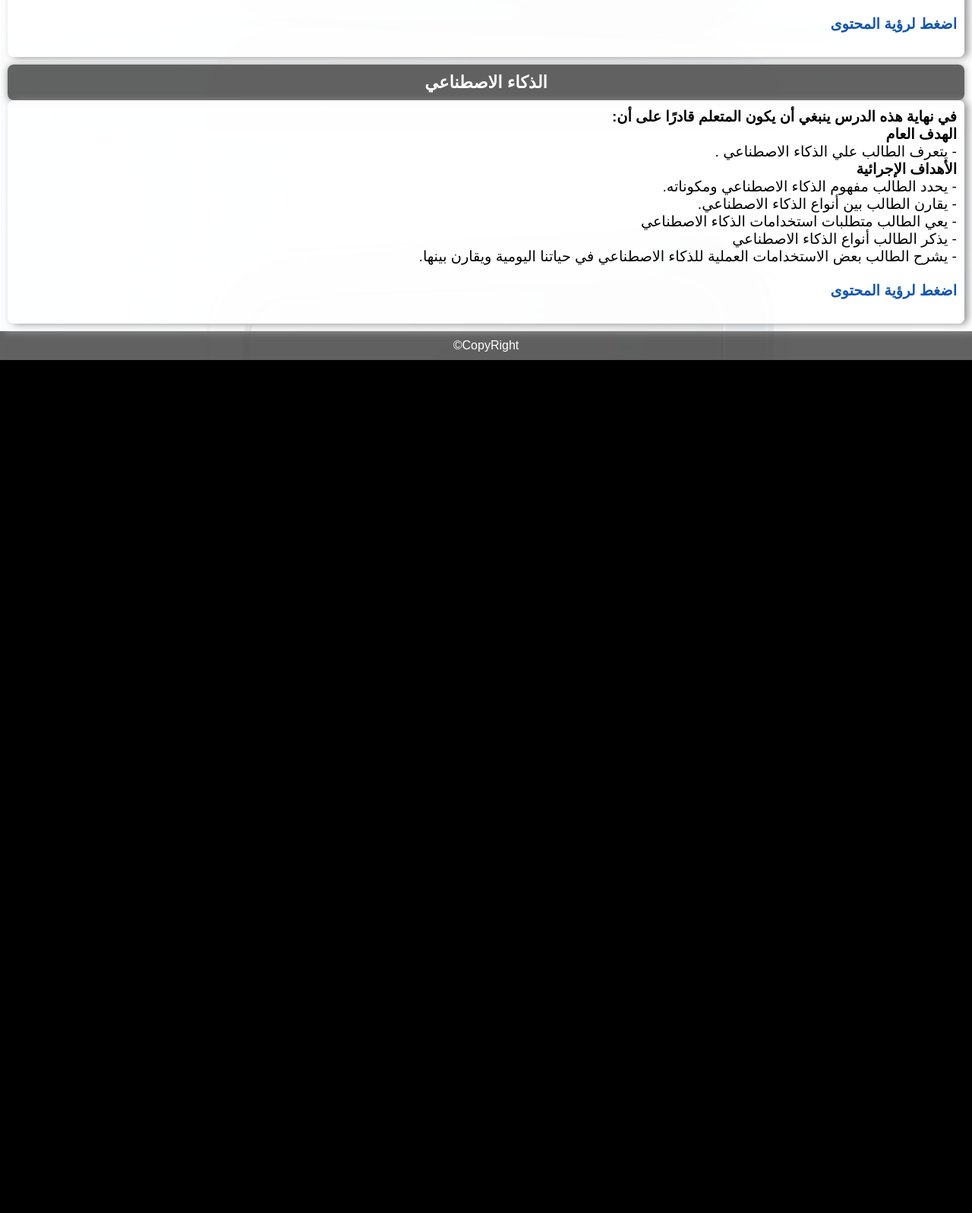
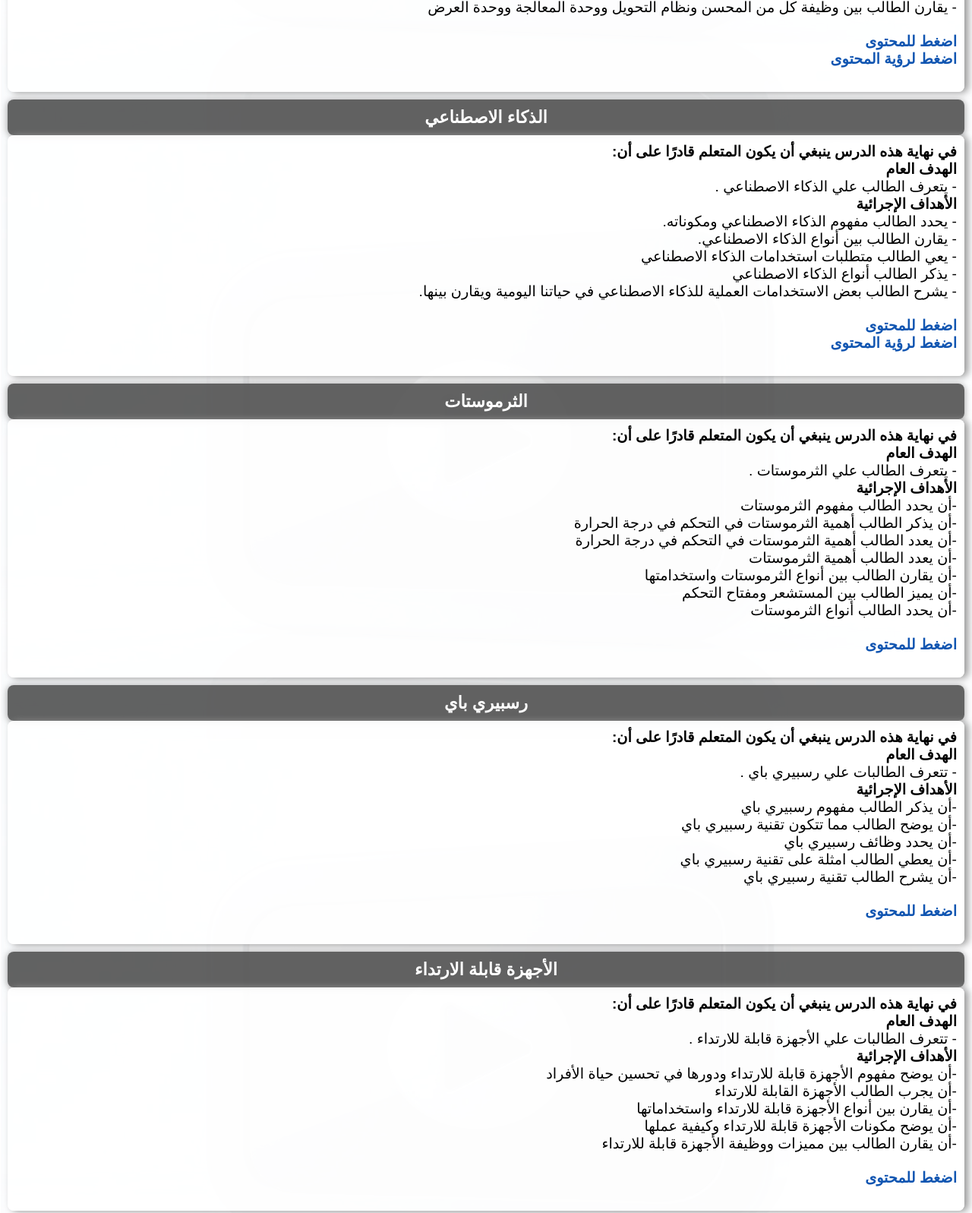
Before and after one commit to edigitalegy/site110, a plain HTML site: page learning/2learn/index.html in a window 1280 px wide. Shown: the part 627-2224 px from the top of the page at 76% size. Before the commit the page ends 1101 px from the top, so only its background shows below. Drawn offline with Linux system fonts and the light colour scheme.

Commit message:
Update index.html

```diff
--- a/learning/2learn/index.html
+++ b/learning/2learn/index.html
@@ -28,6 +28,7 @@
                     <br />-  يحدد وظائف انترنت الاشياء
                   </p>
                   <br />
+                  <p class="page"><a style="font-weight: bold;" href="./lessons/lesson1.pdf"> اضغط للمحتوى</a></p>
                   <p class="page"><a style="font-weight: bold;" href="./1interactive video/index.html"> اضغط لرؤية المحتوى</a></p>
                   <br />
                 </section>
@@ -49,6 +50,7 @@
                   <br />- يقارن الطالب بين  وظيفة كل من المحسن ونظام التحويل ووحدة المعالجة ووحدة العرض
                 </p>
                 <br />
+                <p class="page"><a style="font-weight: bold;" href="./lessons/lesson2.pdf"> اضغط للمحتوى</a></p>
                 <p class="page"><a style="font-weight: bold;" href="./2interactive video/index.html"> اضغط لرؤية المحتوى</a></p>
                 <br />
               </section>
@@ -70,10 +72,76 @@
                 <br />- يشرح الطالب بعض الاستخدامات العملية للذكاء الاصطناعي في حياتنا اليومية ويقارن بينها.
               </p>
               <br />
+              <p class="page"><a style="font-weight: bold;" href="./lessons/lesson3.pdf"> اضغط للمحتوى</a></p>
               <p class="page"><a style="font-weight: bold;" href="./3interactive video/index.html"> اضغط لرؤية المحتوى</a></p>
               <br />
             </section>
         </article>
+
+        <article>
+          <header>
+          <h3 id="part3" style="text-align: center;">الثرموستات</h3>
+          </header>
+          <section>
+            <p><h4>في نهاية هذه الدرس ينبغي أن يكون المتعلم قادرًا على أن:</h4>
+              <a style="font-weight: bold;">الهدف العام</a>
+              <br />- يتعرف الطالب علي الثرموستات .
+              <br /><a style="font-weight: bold;">الأهداف الإجرائية</a>
+              <br />-أن يحدد الطالب مفهوم الثرموستات
+              <br />-أن يذكر  الطالب أهمية الثرموستات في التحكم في درجة الحرارة
+              <br />-أن يعدد الطالب أهمية  الثرموستات في التحكم في درجة الحرارة
+              <br />-أن يعدد الطالب أهمية الثرموستات
+              <br />-أن يقارن الطالب بين أنواع الثرموستات واستخدامتها
+              <br />-أن يميز الطالب بين المستشعر ومفتاح التحكم
+              <br />-أن يحدد الطالب أنواع الثرموستات
+            </p>
+            <br />
+            <p class="page"><a style="font-weight: bold;" href="./lessons/lesson4.pdf"> اضغط للمحتوى</a></p>
+            <br />
+          </section>
+      </article>
+
+      <article>
+        <header>
+        <h3 id="part3" style="text-align: center;">رسبيري باي</h3>
+        </header>
+        <section>
+          <p><h4>في نهاية هذه الدرس ينبغي أن يكون المتعلم قادرًا على أن:</h4>
+            <a style="font-weight: bold;">الهدف العام</a>
+            <br />- تتعرف الطالبات علي رسبيري باي .
+            <br /><a style="font-weight: bold;">الأهداف الإجرائية</a>
+            <br />-أن يذكر الطالب مفهوم رسبيري باي
+            <br />-أن يوضح الطالب مما تتكون تقنية رسبيري باي
+            <br />-أن يحدد وظائف  رسبيري باي
+            <br />-أن يعطي  الطالب  امثلة على تقنية رسبيري باي
+            <br />-أن يشرح الطالب تقنية رسبيري باي
+          </p>
+          <br />
+          <p class="page"><a style="font-weight: bold;" href="./lessons/lesson5.pdf"> اضغط للمحتوى</a></p>
+          <br />
+        </section>
+    </article>
+
+    <article>
+      <header>
+      <h3 id="part3" style="text-align: center;">الأجهزة قابلة الارتداء</h3>
+      </header>
+      <section>
+        <p><h4>في نهاية هذه الدرس ينبغي أن يكون المتعلم قادرًا على أن:</h4>
+          <a style="font-weight: bold;">الهدف العام</a>
+          <br />- تتعرف الطالبات علي الأجهزة قابلة للارتداء .
+          <br /><a style="font-weight: bold;">الأهداف الإجرائية</a>
+          <br />-أن يوضح مفهوم الأجهزة قابلة للارتداء ودورها في تحسين حياة الأفراد
+          <br />-أن يجرب الطالب الأجهزة القابلة للارتداء
+          <br />-أن يقارن بين أنواع الأجهزة قابلة للارتداء واستخداماتها
+          <br />-أن يوضح مكونات الأجهزة قابلة للارتداء وكيفية عملها
+          <br />-أن يقارن الطالب بين مميزات ووظيفة الأجهزة قابلة للارتداء
+        </p>
+        <br />
+        <p class="page"><a style="font-weight: bold;" href="./lessons/lesson6.pdf"> اضغط للمحتوى</a></p>
+        <br />
+      </section>
+  </article>
 
 </div>
         <div class="clearfix"></div>
```
